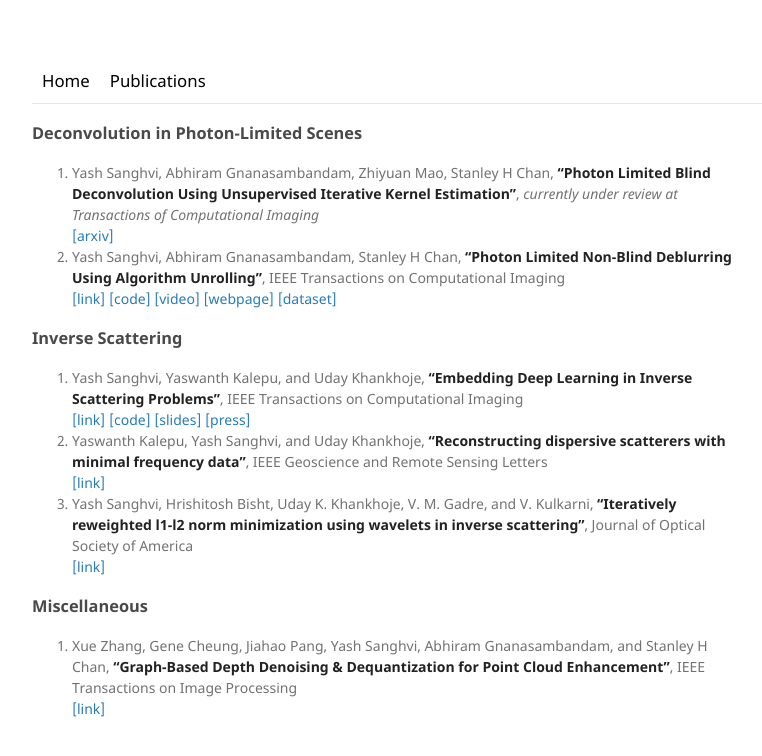
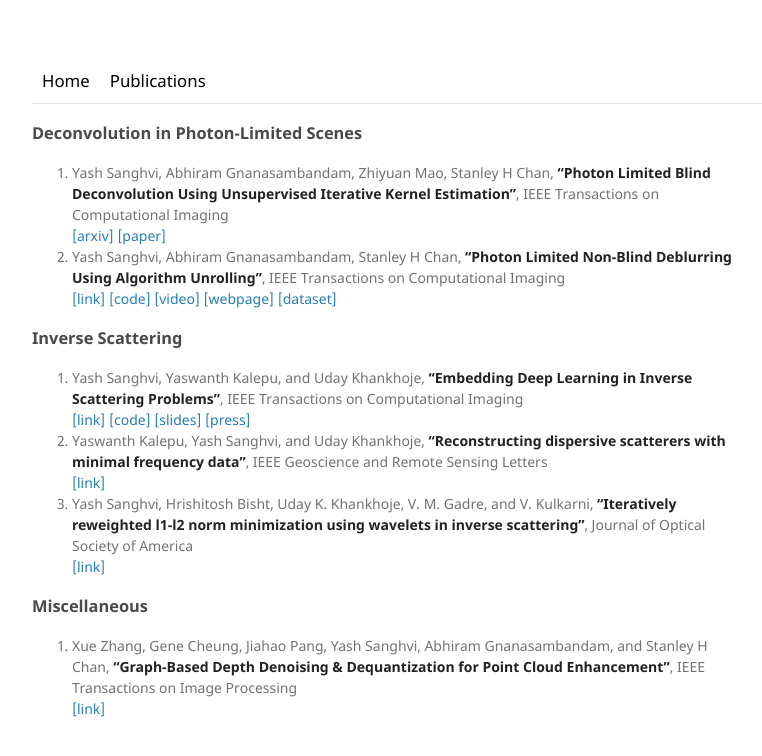
Before and after one commit to sanghviyashiitb/sanghviyashiitb.github.io, a Jekyll site: the page built from publications/index.md, in a window 1280 px wide. Shown: the top 756 px of the page, without its empty margins (108-870 px from the left). Built offline with Jekyll 4.4.1, drawn with Linux system fonts in a browser that asks for light colours.

Commit message:
Update index.md

```diff
--- a/publications/index.md
+++ b/publications/index.md
@@ -3,7 +3,7 @@ layout: default_cv
 title: Selected Publications
 ---
 ### Deconvolution in Photon-Limited Scenes
-1. Yash Sanghvi, Abhiram Gnanasambandam, Zhiyuan Mao, Stanley H Chan, **"Photon Limited Blind Deconvolution Using Unsupervised Iterative Kernel Estimation"**, _currently under review at Transactions of Computational Imaging_ <br> [[arxiv]](https://arxiv.org/abs/2208.00451)
+1. Yash Sanghvi, Abhiram Gnanasambandam, Zhiyuan Mao, Stanley H Chan, **"Photon Limited Blind Deconvolution Using Unsupervised Iterative Kernel Estimation"**, IEEE Transactions on Computational Imaging <br> [[arxiv]](https://arxiv.org/abs/2208.00451)  [[paper]](https://ieeexplore.ieee.org/document/9982288)
 2. Yash Sanghvi, Abhiram Gnanasambandam, Stanley H Chan, **"Photon Limited Non-Blind Deblurring Using Algorithm Unrolling"**, IEEE Transactions on Computational Imaging <br>
 [[link]](https://arxiv.org/abs/2110.15314) [[code]](https://github.com/sanghviyashiitb/poisson-deblurring) [[video]](https://www.youtube.com/watch?v=bJHiUKzjaCI) [[webpage]](https://sanghviyashiitb.github.io/nb-deblur-webpage/) [[dataset]](https://aaaakshat.github.io/pldd/)
 
```
